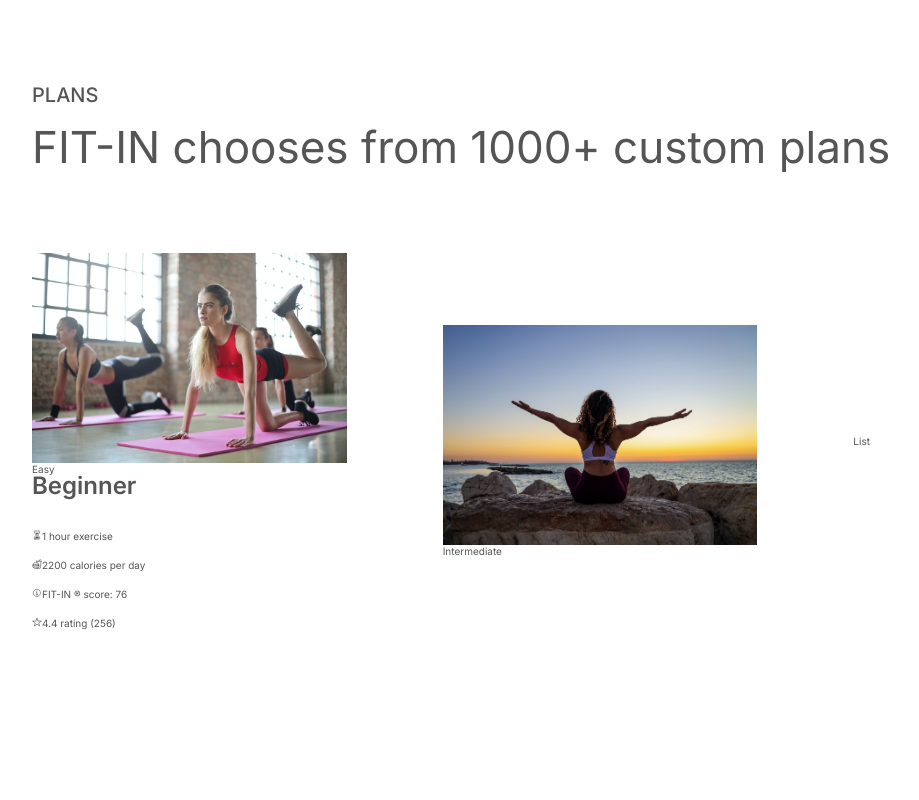
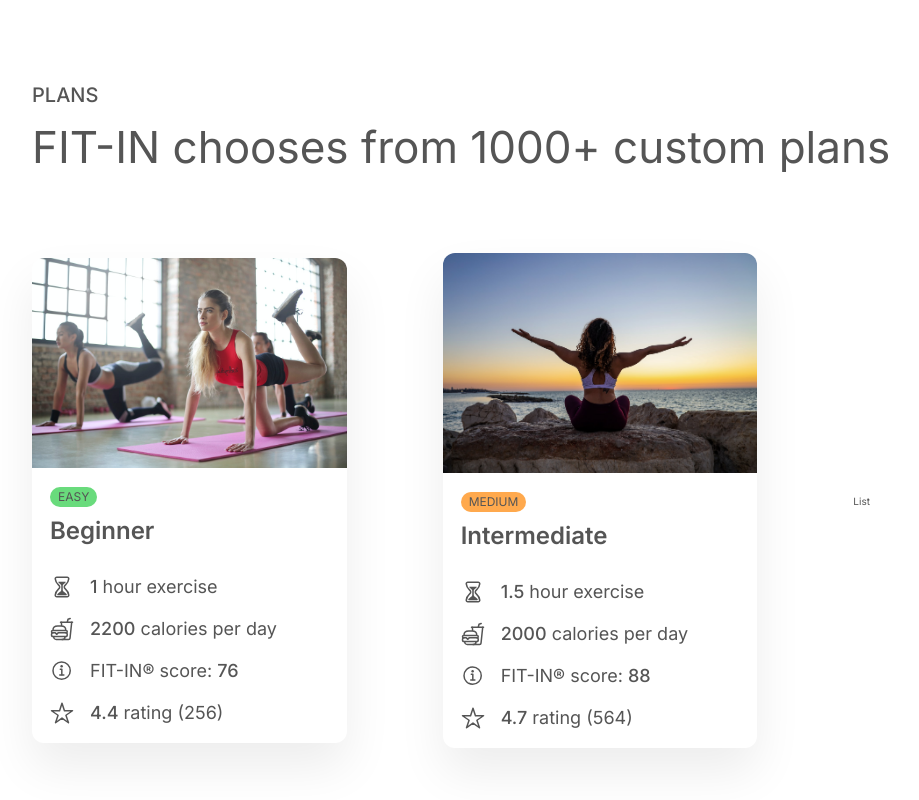
Before and after one commit to 19abhishek/fitness-startup, a plain HTML site: page index.html in a window 1280 px wide. Shown: the part 2651-3451 px from the top of the page, without its empty margins (40-959 px from the left). Before the commit the page ends 3375 px from the top, so only its background shows below. Drawn offline with nearby package versions, Linux system fonts and the light colour scheme.

Commit message:
Plans components added

```diff
--- a/index.html
+++ b/index.html
@@ -158,30 +158,71 @@
         <div class="container grid grid--3-cols">
           <div class="plans">
             <img src="./image/plan1.jpeg" alt="Plan 1" />
+            <div class="plan-content">
               <span class="tag">Easy</span>
               <p class="plan-title">Beginner</p>
               <ul class="plan-attributes">
                 <li class="plan-attribute-value">
-                <ion-icon name="hourglass-outline"></ion-icon
-                ><span>1 hour exercise</span>
+                  <ion-icon
+                    class="plan-icon"
+                    name="hourglass-outline"
+                  ></ion-icon
+                  ><span><strong>1</strong> hour exercise</span>
                 </li>
                 <li class="plan-attribute-value">
-                <ion-icon name="fast-food-outline"></ion-icon
-                ><span>2200 calories per day</span>
+                  <ion-icon
+                    class="plan-icon"
+                    name="fast-food-outline"
+                  ></ion-icon
+                  ><span><strong>2200</strong> calories per day</span>
                 </li>
                 <li class="plan-attribute-value">
-                <ion-icon name="information-circle-outline"></ion-icon
-                ><span>FIT-IN &reg; score: 76</span>
+                  <ion-icon
+                    class="plan-icon"
+                    name="information-circle-outline"
+                  ></ion-icon
+                  ><span>FIT-IN&reg; score: <strong>76</strong></span>
                 </li>
                 <li class="plan-attribute-value">
-                <ion-icon name="star-outline"></ion-icon
-                ><span>4.4 rating (256)</span>
+                  <ion-icon class="plan-icon" name="star-outline"></ion-icon
+                  ><span><strong>4.4</strong> rating (256)</span>
                 </li>
               </ul>
             </div>
+          </div>
           <div class="plans">
-            <img src="./image/plan2.jpeg" alt="Plan 2" />
-            <p class="plan-intermediate">Intermediate</p>
+            <img src="./image/plan2.jpeg" alt="Plan 1" />
+            <div class="plan-content">
+              <span class="tag medium-tag">Medium</span>
+              <p class="plan-title">Intermediate</p>
+              <ul class="plan-attributes">
+                <li class="plan-attribute-value">
+                  <ion-icon
+                    class="plan-icon"
+                    name="hourglass-outline"
+                  ></ion-icon
+                  ><span><strong>1.5</strong> hour exercise</span>
+                </li>
+                <li class="plan-attribute-value">
+                  <ion-icon
+                    class="plan-icon"
+                    name="fast-food-outline"
+                  ></ion-icon
+                  ><span><strong>2000</strong> calories per day</span>
+                </li>
+                <li class="plan-attribute-value">
+                  <ion-icon
+                    class="plan-icon"
+                    name="information-circle-outline"
+                  ></ion-icon
+                  ><span>FIT-IN&reg; score: <strong>88</strong></span>
+                </li>
+                <li class="plan-attribute-value">
+                  <ion-icon class="plan-icon" name="star-outline"></ion-icon
+                  ><span><strong>4.7</strong> rating (564)</span>
+                </li>
+              </ul>
+            </div>
           </div>
           <div class="list">List</div>
         </div>
--- a/styles/plans.css
+++ b/styles/plans.css
@@ -4,6 +4,22 @@
 
 .section-plans {
   padding: 9.6rem 0;
+}
+
+.plans {
+  box-shadow: 0 2.4rem 4.8rem rgba(0, 0, 0, 0.075);
+  border-radius: 1.2rem;
+  overflow: hidden;
+}
+
+.tag {
+  display: inline-block;
+  padding: 0.4rem 0.8rem;
+  text-transform: uppercase;
+  font-size: 1.2rem;
+  background-color: #69db7c;
+  border-radius: 1.2rem;
+  margin-bottom: 1.2rem;
 }
 
 .plan-title {
@@ -13,6 +29,10 @@
   margin-bottom: 3.2rem;
 }
 
+.plan-content {
+  padding: 1.8rem;
+}
+
 .plan-attributes {
   list-style: none;
   display: flex;
@@ -20,10 +40,25 @@
   gap: 1.8rem;
 }
 
-.meal-attribute {
+.plan-attributes {
   font-size: 1.8rem;
 }
 
 .plans img {
   width: 100%;
 }
+
+.plan-icon {
+  height: 2.4rem;
+  width: 2.4rem;
+}
+
+.plan-attribute-value {
+  display: flex;
+  align-items: center;
+  gap: 1.6rem;
+}
+
+.medium-tag {
+  background-color: #ffa94d;
+}
--- a/styles/style.css
+++ b/styles/style.css
@@ -240,3 +240,7 @@ body {
 .step-description {
   font-size: 1.6em;
 }
+
+strong {
+  font-weight: 500;
+}
```
Lines whose indentation alone changed are shown as unchanged.
